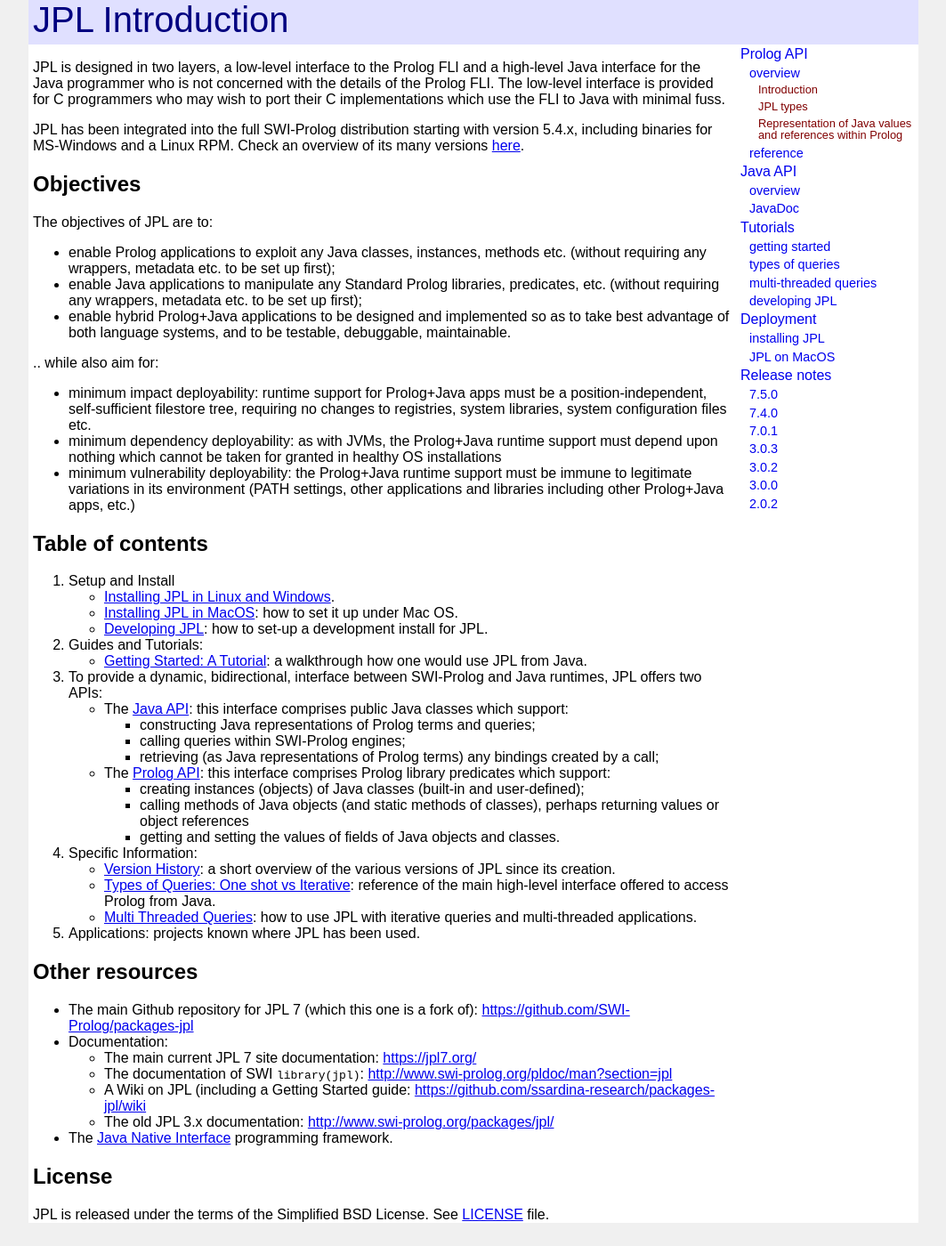
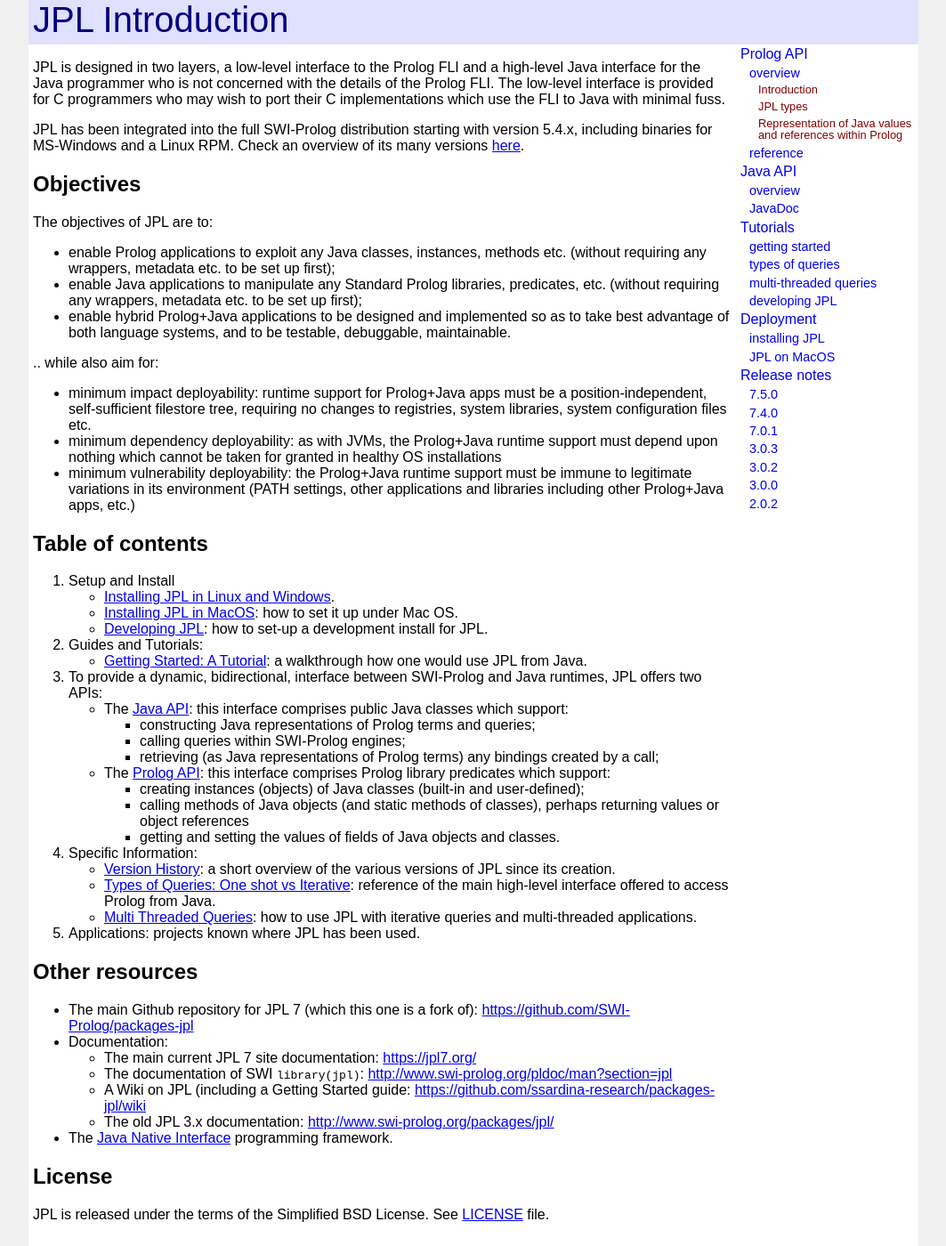
Before and after one commit to anionic/jpl-nav, a Jekyll site: the page built from docs/index.md, in a window 1280 px wide and 1400 px high, scrolled down 209 px. Shown: the whole window at 89% size, without its empty margins (108-1171 px from the left). Built offline with Jekyll 4.4.1, drawn with Linux system fonts in a browser that asks for light colours; our own code applies the rules of GitHub Pages for plain Markdown files.

Commit message:
Update default.html

```diff
--- a/docs/_layouts/default.html
+++ b/docs/_layouts/default.html
@@ -26,7 +26,7 @@
 					max-width: 785px; /* 1000 - (5 + 210) */
 					padding-top: 50px;
 					padding-right: 210px; /* gutter + navbar width */
-					padding-bottom: 0;
+					padding-bottom: 10px;
 					padding-left: 5px; /* cosmetic 5px */
 				}
 				@media all and (max-width: 800px) {
```
